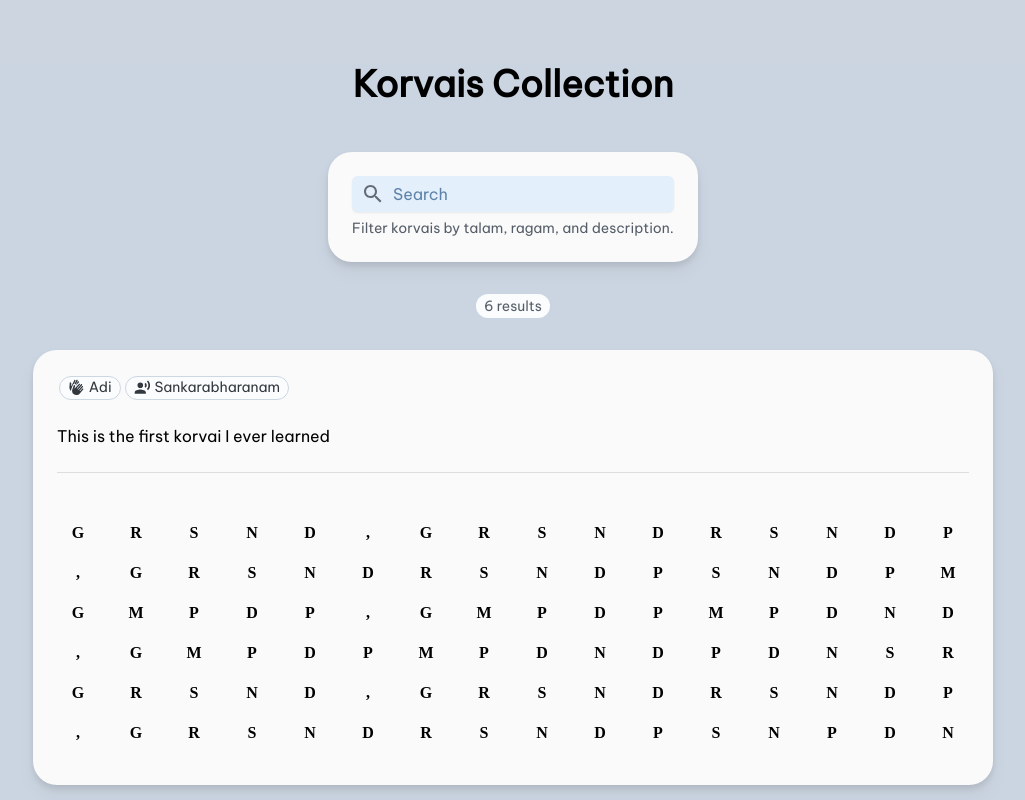
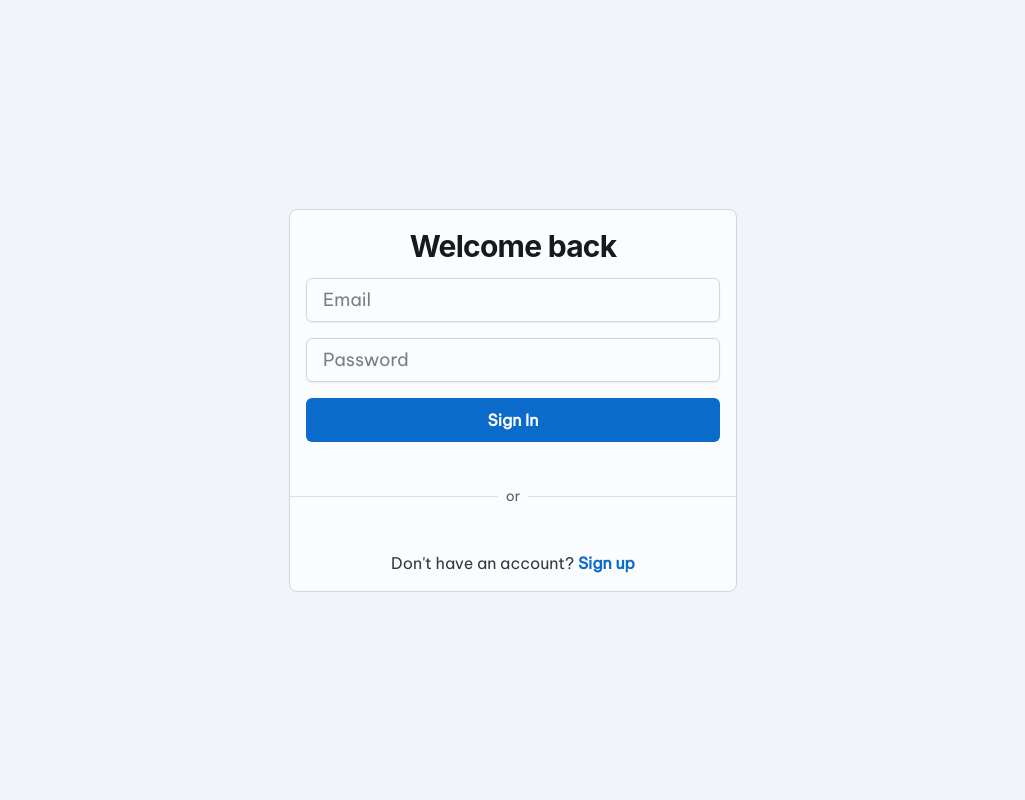
Before and after one commit to sahasramesh/korvais, a React (Create React App) app: page / in a window 1280 px wide. Shown: the top 800 px of the page, without its empty margins (127-1152 px from the left). Built offline with nearby package versions, Linux system fonts and the light colour scheme; no server answers.

Commit message:
Added sign in and sign up but without the routing

```diff
--- a/src/App.js
+++ b/src/App.js
@@ -8,6 +8,12 @@ import SearchIcon from '@mui/icons-material/Search';
 import Korvai from './components/Korvai';
 import { korvai1, korvai2, korvai3, korvai4, korvai5, korvai6 } from './korvais';
 import { description1, description2, description3, description4, description5, description6 } from './descriptions';
+import { onAuthStateChanged } from 'firebase/auth';
+import { auth } from './firebase';
+import Auth from './components/Auth';
+import Button from '@mui/joy/Button';
+import LogoutIcon from '@mui/icons-material/Logout';
+import { signOut } from 'firebase/auth';
 
 export default function App() {
   const [searchText, setSearchText] = React.useState('');
@@ -34,10 +40,46 @@ export default function App() {
     korvai.description.includes(searchText)
   );
 
+  const [user, setUser] = React.useState(null);
+  const [loading, setLoading] = React.useState(true);
+
+  const handleSignOut = async () => {
+    try {
+      await signOut(auth);
+    } catch (error) {
+      console.error("Error signing out: ", error);
+    }
+  };
+
+  React.useEffect(() => {
+    const unsubscribe = onAuthStateChanged(auth, (user) => {
+      setUser(user);
+      setLoading(false);
+    });
+    return () => unsubscribe();
+  }, []);
+
+  if (loading) {
+    return <div>Loading...</div>;
+  }
+
   return (
     <CssVarsProvider theme={customTheme}>
+    { user ? (
       <div className="bg-slate-300">
-      <div className='text-4xl font-viet font-bold text-center mt-16 mb-8'>Korvais Collection</div>
+        <div className="flex justify-between items-center p-4">
+          <div className='text-4xl font-viet font-bold'>Korvais Collection</div>
+          {user && (
+            <Button
+              variant="soft"
+              color="neutral"
+              startDecorator={<LogoutIcon />}
+              onClick={handleSignOut}
+            >
+              Sign Out
+            </Button>
+          )}
+        </div>
         <div className="flex justify-center">
           <div className="m-4 bg-zinc-50 rounded-3xl drop-shadow-lg">
             <div className="flex items-center justify-center gap-10 p-6 flex-wrap">
@@ -69,6 +111,9 @@ export default function App() {
           />
         ))}
       </div>
+      ) : (
+        <Auth />
+      )}
     </CssVarsProvider>
   );
 }
--- /dev/null
+++ b/src/components/Auth.js
@@ -0,0 +1,14 @@
+// src/components/Auth.js
+import React, { useState } from 'react';
+import SignIn from './SignIn';
+import SignUp from './SignUp';
+
+export default function Auth() {
+  const [isSignIn, setIsSignIn] = useState(true);
+
+  return isSignIn ? (
+    <SignIn switchToSignUp={() => setIsSignIn(false)} />
+  ) : (
+    <SignUp switchToSignIn={() => setIsSignIn(true)} />
+  );
+}
--- /dev/null
+++ b/src/components/SignIn.js
@@ -0,0 +1,82 @@
+// src/components/SignIn.js
+import React, { useState } from 'react';
+import { signInWithEmailAndPassword } from 'firebase/auth';
+import { auth } from '../firebase';
+import Button from '@mui/joy/Button';
+import Input from '@mui/joy/Input';
+import Typography from '@mui/joy/Typography';
+import Card from '@mui/joy/Card';
+import Divider from '@mui/joy/Divider';
+import Link from '@mui/joy/Link';
+
+export default function SignIn({ switchToSignUp }) {
+  const [email, setEmail] = useState('');
+  const [password, setPassword] = useState('');
+  const [error, setError] = useState('');
+
+  const handleSubmit = async (e) => {
+    e.preventDefault();
+    try {
+      await signInWithEmailAndPassword(auth, email, password);
+    } catch (err) {
+      setError('Invalid email or password');
+    }
+  };
+
+  return (
+    <div className="min-h-screen flex items-center justify-center bg-slate-100">
+      <Card className="w-full max-w-md p-8">
+        <Typography level="h2" className="text-center mb-6">
+          Welcome back
+        </Typography>
+
+        <form onSubmit={handleSubmit} className="space-y-4">
+          <Input
+            size="lg"
+            placeholder="Email"
+            type="email"
+            value={email}
+            onChange={(e) => setEmail(e.target.value)}
+            required
+          />
+          <Input
+            size="lg"
+            placeholder="Password"
+            type="password"
+            value={password}
+            onChange={(e) => setPassword(e.target.value)}
+            required
+          />
+
+          {error && (
+            <Typography color="danger" className="text-center">
+              {error}
+            </Typography>
+          )}
+
+          <Button
+            type="submit"
+            size="lg"
+            fullWidth
+            color="primary"
+          >
+            Sign In
+          </Button>
+        </form>
+
+        <Divider sx={{ my: 4 }}>or</Divider>
+
+        <Typography className="text-center">
+          Don't have an account?{' '}
+          <Link
+            component="button"
+            onClick={switchToSignUp}
+            fontWeight="lg"
+          >
+            Sign up
+          </Link>
+        </Typography>
+      </Card>
+    </div>
+  );
+}
--- /dev/null
+++ b/src/components/SignUp.js
@@ -0,0 +1,95 @@
+// src/components/SignUp.js
+import React, { useState } from 'react';
+import { createUserWithEmailAndPassword } from 'firebase/auth';
+import { auth } from '../firebase';
+import Button from '@mui/joy/Button';
+import Input from '@mui/joy/Input';
+import Typography from '@mui/joy/Typography';
+import Card from '@mui/joy/Card';
+import Divider from '@mui/joy/Divider';
+import Link from '@mui/joy/Link';
+
+export default function SignUp({ switchToSignIn }) {
+  const [email, setEmail] = useState('');
+  const [password, setPassword] = useState('');
+  const [confirmPassword, setConfirmPassword] = useState('');
+  const [error, setError] = useState('');
+
+  const handleSubmit = async (e) => {
+    e.preventDefault();
+    if (password !== confirmPassword) {
+      setError('Passwords do not match');
+      return;
+    }
+    try {
+      await createUserWithEmailAndPassword(auth, email, password);
+    } catch (err) {
+      setError(err.message);
+    }
+  };
+
+  return (
+    <div className="min-h-screen flex items-center justify-center bg-slate-100">
+      <Card className="w-full max-w-md p-8">
+        <Typography level="h2" className="text-center mb-6">
+          Create an account
+        </Typography>
+
+        <form onSubmit={handleSubmit} className="space-y-4">
+          <Input
+            size="lg"
+            placeholder="Email"
+            type="email"
+            value={email}
+            onChange={(e) => setEmail(e.target.value)}
+            required
+          />
+          <Input
+            size="lg"
+            placeholder="Password"
+            type="password"
+            value={password}
+            onChange={(e) => setPassword(e.target.value)}
+            required
+          />
+          <Input
+            size="lg"
+            placeholder="Confirm Password"
+            type="password"
+            value={confirmPassword}
+            onChange={(e) => setConfirmPassword(e.target.value)}
+            required
+          />
+
+          {error && (
+            <Typography color="danger" className="text-center">
+              {error}
+            </Typography>
+          )}
+
+          <Button
+            type="submit"
+            size="lg"
+            fullWidth
+            color="primary"
+          >
+            Sign Up
+          </Button>
+        </form>
+
+        <Divider sx={{ my: 4 }}>or</Divider>
+
+        <Typography className="text-center">
+          Already have an account?{' '}
+          <Link
+            component="button"
+            onClick={switchToSignIn}
+            fontWeight="lg"
+          >
+            Sign in
+          </Link>
+        </Typography>
+      </Card>
+    </div>
+  );
+}
--- /dev/null
+++ b/src/firebase.js
@@ -0,0 +1,24 @@
+// Import the functions you need from the SDKs you need
+import { initializeApp } from "firebase/app";
+import { getAnalytics } from "firebase/analytics";
+import { getAuth } from "firebase/auth";
+
+// TODO: Add SDKs for Firebase products that you want to use
+// https://firebase.google.com/docs/web/setup#available-libraries
+
+// Your web app's Firebase configuration
+// For Firebase JS SDK v7.20.0 and later, measurementId is optional
+const firebaseConfig = {
+  apiKey: "AIzaSyDYyHELwIbxPm00blj8lzXaJW7WGtj9Vqs",
+  authDomain: "korvais.firebaseapp.com",
+  projectId: "korvais",
+  storageBucket: "korvais.firebasestorage.app",
+  messagingSenderId: "903831796663",
+  appId: "1:903831796663:web:ad51410d4ae79066d58632",
+  measurementId: "G-JTHK5D262T"
+};
+
+// Initialize Firebase
+const app = initializeApp(firebaseConfig);
+const analytics = getAnalytics(app);
+export const auth = getAuth(app);
```
Lines whose indentation alone changed are shown as unchanged.
